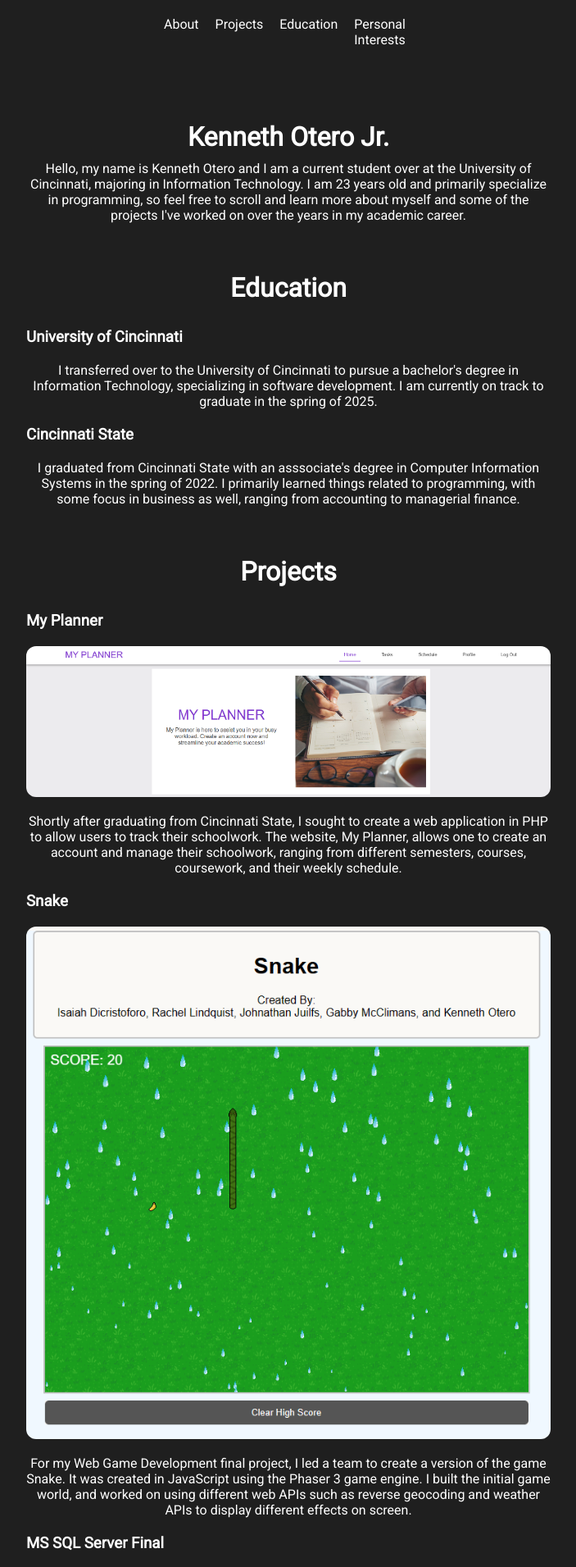
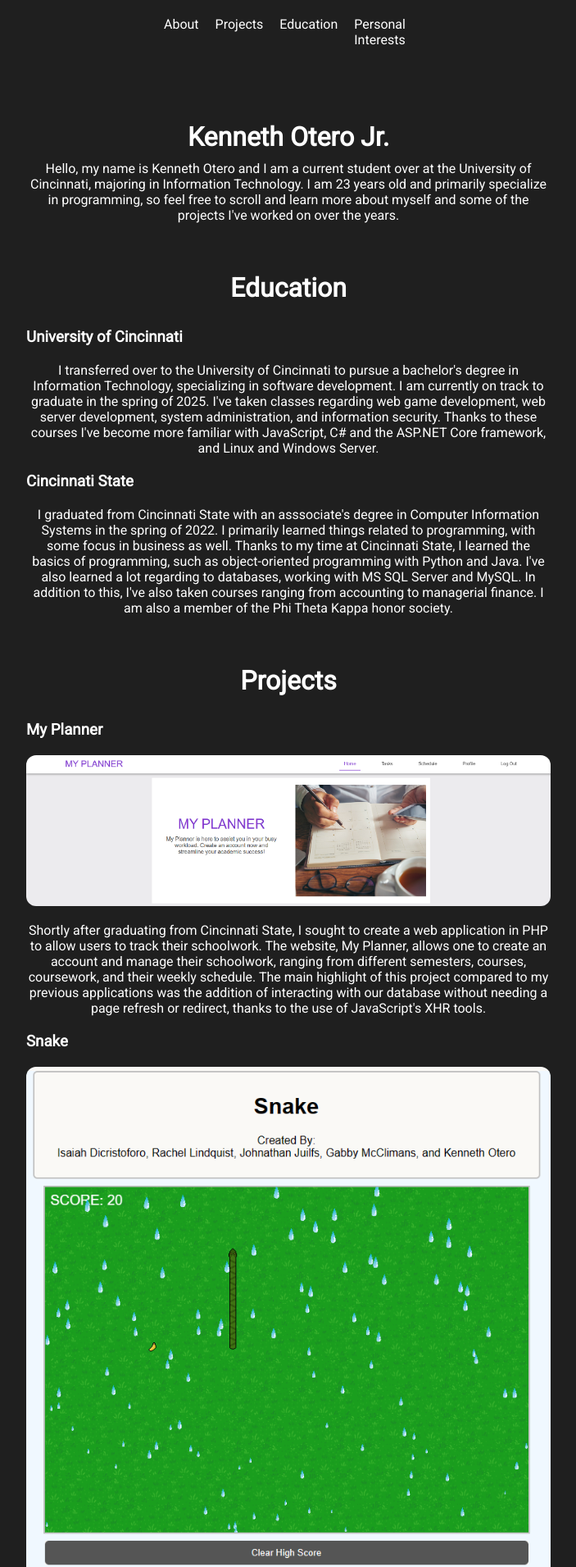
Before and after one commit to KennethOtero/myportfolio, a React (Create React App) app: page / in a window 1280 px wide. Shown: the top 1911 px of the page at 82% size, without its empty margins (288-991 px from the left). Built offline with nearby package versions, Linux system fonts and the light colour scheme.

Commit message:
Edited content summaries and created links on each project image.

```diff
--- a/src/App.tsx
+++ b/src/App.tsx
@@ -2,7 +2,6 @@
 import MyPlanner from './images/MyPlanner.png';
 import Snake from './images/Snake.png';
 import SQL from './images/SQL.png';
-import CSM from './images/CSM.jpg';
 import './styles/index.css';
 
 // Build HTML
@@ -21,34 +20,42 @@ function App() {
         <h1>Kenneth Otero Jr.</h1>
         <p>Hello, my name is Kenneth Otero and I am a current student over at the University of Cincinnati, majoring in
           Information Technology. I am 23 years old and primarily specialize in programming, so feel free to scroll and learn more
-          about myself and some of the projects I've worked on over the years in my academic career.
+          about myself and some of the projects I've worked on over the years.
         </p>
       </div>
       <div className="education" id="education">
         <h1>Education</h1>
         <h3>University of Cincinnati</h3>
         <p>I transferred over to the University of Cincinnati to pursue a bachelor's degree in Information Technology, specializing in
-          software development. I am currently on track to graduate in the spring of 2025.
+          software development. I am currently on track to graduate in the spring of 2025. I've taken classes regarding web game development,
+          web server development, system administration, and information security. Thanks to these courses I've become more familiar with JavaScript, C# and the ASP.NET Core framework,
+          and Linux and Windows Server.
         </p>
         <h3>Cincinnati State</h3>
         <p>I graduated from Cincinnati State with an asssociate's degree in Computer Information Systems in the spring of 2022.
-          I primarily learned things related to programming, with some focus in business as well, ranging from accounting to managerial
-          finance.
+          I primarily learned things related to programming, with some focus in business as well. Thanks to my time at Cincinnati State, I learned the basics of programming, such as
+          object-oriented programming with Python and Java. I've also learned a lot regarding to databases, working with MS SQL Server and MySQL. In addition to this, I've also taken courses
+          ranging from accounting to managerial finance. I am also a member of the Phi Theta Kappa honor society.
         </p>
       </div>
       <div className="projects" id="projects">
         <h1>Projects</h1>
         <div className="planner">
-          <h3><a href="https://myplannerko.000webhostapp.com/index.php" target="_blank" rel="noreferrer">My Planner</a></h3>
-          <img src={MyPlanner} alt="My Planner Homepage" className="screenshot"/>
+          <h3><a href="https://github.com/KennethOtero/MyPlanner" target="_blank" rel="noreferrer">My Planner</a></h3>
+          <a href="https://myplannerko.000webhostapp.com/index.php" target="_blank" rel="noreferrer">
+            <img src={MyPlanner} alt="My Planner Homepage" className="screenshot"/>
+          </a>
           <p>Shortly after graduating from Cincinnati State, I sought to create a web application in PHP to allow users to
             track their schoolwork. The website, My Planner, allows one to create an account and manage their schoolwork, ranging from
-            different semesters, courses, coursework, and their weekly schedule.
+            different semesters, courses, coursework, and their weekly schedule. The main highlight of this project compared to my previous applications was
+            the addition of interacting with our database without needing a page refresh or redirect, thanks to the use of JavaScript's XHR tools.
           </p>
         </div>
         <div className="snake">
         <h3><a href="https://it3049c-fall22-henderson.github.io/final-project-KennethOtero/" target="_blank" rel="noreferrer">Snake</a></h3>
-          <img src={Snake} alt="Snake Game" className="screenshot"/>
+          <a href="https://it3049c-fall22-henderson.github.io/final-project-KennethOtero/" target="_blank" rel="noreferrer">
+            <img src={Snake} alt="Snake Game" className="screenshot"/>
+          </a>
           <p>For my Web Game Development final project, I led a team to create a version of the game Snake. It was created
             in JavaScript using the Phaser 3 game engine. I built the initial game world, and worked on using different web APIs
             such as reverse geocoding and weather APIs to display different effects on screen.
@@ -56,7 +63,9 @@ function App() {
         </div>
         <div className="sql">
           <h3><a href="https://github.com/KennethOtero/SQL2Final" target="_blank" rel="noreferrer">MS SQL Server Final</a></h3>
-          <img src={SQL} alt="SQL Script" className="screenshot"/>
+          <a href="https://github.com/KennethOtero/SQL2Final" target="_blank" rel="noreferrer">
+            <img src={SQL} alt="SQL Script" className="screenshot"/>
+          </a>
           <p>This MS SQL Server database was created for my final project in my second Database and Design class over at Cincinnati State.
             I was tasked with creating a database for a hypothetical drug study. The script contains multiple different stored
             procedures and views to add and log patients, their visits and withdrawals, and randomly associate those patients with a
@@ -64,7 +73,7 @@ function App() {
           </p>
         </div>
         <div className="river">
-          <h3><a href="https://youtu.be/X4gnrcPnLkc" target="_blank" rel="noreferrer">River Road Auto Care</a></h3>
+          <h3><a href="https://github.com/KennethOtero/RiverRoadAutoCare" target="_blank" rel="noreferrer">River Road Auto Care</a></h3>
           <iframe className="video" title="RiverRoadVideo" src="https://www.youtube.com/embed/X4gnrcPnLkc"></iframe>
           <p>This website served as a capstone project over at Cincinnati State and was aimed at creating a website for a local
             automotive repair shop in Cincinnati. I worked with a team to create this website, and I worked on our homepage, database,
@@ -73,7 +82,7 @@ function App() {
           </p>
         </div>
         <div className="golf">
-          <h3><a href="https://youtu.be/lyTrS-Kz25A" target="_blank" rel="noreferrer">Web App Development Final</a></h3>
+          <h3><a href="https://github.com/KennethOtero/WebApp1Final" target="_blank" rel="noreferrer">Web App Development Final</a></h3>
           <iframe className="video" title="GolfathonVideo" src="https://www.youtube.com/embed/lyTrS-Kz25A"></iframe>
           <p>I built a web based application for my Web App Development class over at Cincinnati State to serve as a homepage for
             a hypothetical golfing event at Cincinnati State. The website was built using PHP and utilizes a MySQL database to store user
@@ -85,14 +94,10 @@ function App() {
       </div>
       <div className="personal" id="personal">
         <h1>Personal Interests</h1>
-        <img src={CSM} alt="Chainsaw Man - Power" className="screenshot"/>
-        <p>I like to spend a bit of my free time consuming different media ranging from books, anime, to movies, and games.
-          Recently, I've been enjoying a show called Chainsaw Man, written by Tatsuki Fujimoto. I always enjoy delving into the
-          different fictitious worlds that writers create, and seeing how they approach different things such as world building,
-          character development, power structure, and more. As far as reading goes, I've recently just finished The Expanse series,
-          and am now looking for something new to satiate my love for science fiction. Aside from that, I also like to play video games, such as the
-          Call of Duty series. I really enjoy working on my own mechanical skill when it comes to these games, or viewing others'
-          gameplay.
+        <p>I like to spend a bit of my free time consuming different media ranging from books, TV shows, movies, and games.
+          I hope to spend a bit more time reading and watching movies to appreciate their cinematography. Apart from entertainment, I enjoy learning more
+          about component-based programming in regards to web development, with frameworks such as ASP.NET and React. Hopefully I can get some creative juices flowing
+          to find topics and/or ideas to build for, as opposed to following tutorials.
         </p>
       </div>
     </div>
```
Also changed, not shown: 1 other file (tests, documents, lock files or other folders).
